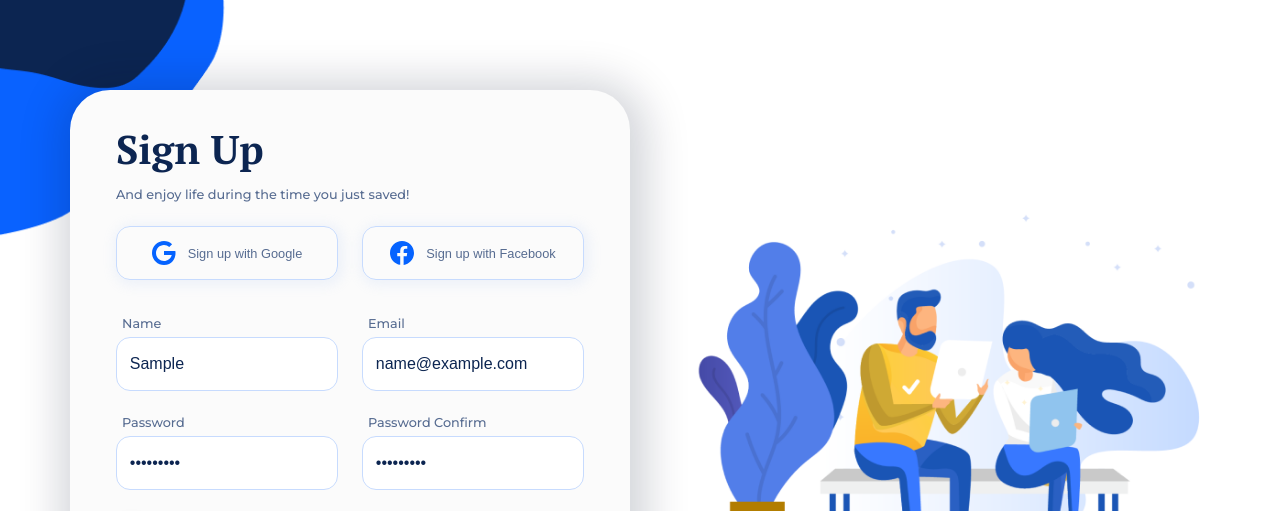
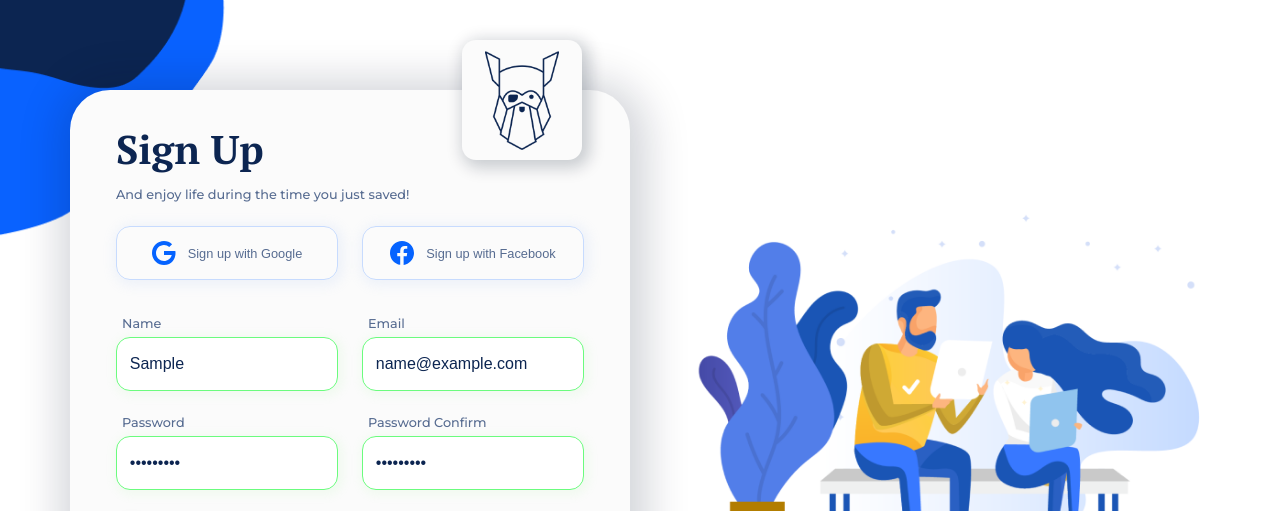
Before and after one commit to solum-the-creator/sign-up-form, a plain HTML site: page index.html in a window 1280 px wide. Both pictures are taken after typing "Sample", "name@example.com", "Sample123", "Sample123" into the empty fields and a click on the button "Create an Account". Shown: the top 511 px of the page. Drawn offline with Linux system fonts and the light colour scheme.

Commit message:
Add validation to form

```diff
--- a/index.html
+++ b/index.html
@@ -13,6 +13,9 @@
 <body>
     <main>
         <div class="sign-up-form">
+            <div class="odin-logo">
+                <img src="images/odin-mask.png" alt="">
+            </div>
             <form action="#" method="get">
                 <div class="header-form">
                     <h1>Sign Up</h1>
@@ -28,31 +31,31 @@
                     <div class="user-data">
                         <div class="name-input">
                             <label for="user-name">Name</label>
-                            <input name="userName" id="user-name" type="text">
+                            <input name="userName" id="user-name" type="text" required>
                         </div>
                         <div class="email-input">
                             <label for="email">Email</label>
-                            <input type="email" name="email" id="email">
+                            <input type="email" name="email" id="email" required>
                         </div>
                     </div>
                     <div class="passwords-input">
                         <div class="password-input">
                             <label for="password">Password</label>
-                            <input type="password" name="password" id="password">
+                            <input type="password" name="password" id="password" minlength="8" required>
                         </div>
                         <div class="password-confirm-input">
                             <label for="confirm-password">Password Confirm</label>
-                            <input type="password" name="confirmPassword" id="confirm-password">
+                            <input type="password" name="confirmPassword" id="confirm-password" required>
                         </div>
                     </div>
                         <div class="accept-checkbox">
-                            <input type="checkbox" name="acceptPrivacy" id="accept-privacy">
+                            <input type="checkbox" name="acceptPrivacy" id="accept-privacy" required>
                             <label for="accept-privacy">
                                 Creating account means you're okay without our Terms of Service
                                 and our Privacy Police
                             </label>
                         </div>
-                        <button class="submit-button" type="button">Create an Account</button>
+                        <button class="submit-button" type="submit">Create an Account</button>
                         <p class="have-account">Already have an account? <a href="#">Sign In</a></p>
                 </div>
             </form>
--- a/script.js
+++ b/script.js
@@ -0,0 +1,48 @@
+const requireInputs = document.querySelectorAll('input[type="text"],input[type="email"],input[type="password"]');
+
+
+for (const input of requireInputs) {
+
+    input.addEventListener('input',changeInput);
+}
+
+function changeInput(e) {
+
+    if(!this.checkValidity()){
+        this.classList.add('invalid-input');
+    }
+    else{
+        this.classList.remove('invalid-input');
+    }
+
+}
+
+const password = document.querySelector('#password');
+
+password.addEventListener('input', (event)=>{
+
+    if(password.tooShort){
+        password.setCustomValidity("I am too short for password!");
+    }
+    else {
+        password.setCustomValidity("");
+    }
+
+});
+
+const confirmPassword = document.querySelector('#confirm-password');
+
+confirmPassword.addEventListener('input', (event)=>{
+
+    if(confirmPassword.value !== password.value){
+        confirmPassword.setCustomValidity("The entered passwords do not match!");
+    }
+    else {
+        confirmPassword.setCustomValidity("");
+        confirmPassword.classList.remove('invalid-input');
+
+    }
+    console.log(confirmPassword.validity.valid);
+    console.log(confirmPassword.checkValidity());
+
+});
--- a/style.css
+++ b/style.css
@@ -12,6 +12,7 @@ html, body {
     --color-light-blue: #c7dbfe;
     --color-blue-active: #3c82fc;
     --color-error: #FF4343;
+    --color-valid: #6bfc7e;
 }
 
 * {
@@ -51,6 +52,7 @@ main{
 }
 
 .sign-up-form {
+    position: relative;
     flex: 1 1 auto;
     min-width: 360px;
     max-width: 560px;
@@ -124,8 +126,17 @@ main{
     width: 24px;
     filter: invert(27%) sepia(65%) saturate(4091%) hue-rotate(213deg) brightness(98%) contrast(105%);
     height: 24px;
+    transition: all .1s ease-in-out;
     display: block;
+
 }
+.sign-up-form .sign-with button:hover::before{
+
+    filter: invert(100%) sepia(88%) saturate(47%) hue-rotate(212deg) brightness(109%) contrast(97%);
+
+}
+
+
 .sign-up-form .sign-with .facebook-button::before{
     background: url(images/icons8-facebook.svg) no-repeat center;
 }
@@ -151,6 +162,7 @@ main{
     color: var(--color-white);
     border-color: #0962FF;
     box-shadow: 2px 2px 24px 6px rgba(6, 36, 87, 0.253);
+    scale: 1.06;
 }
 
 .sign-up-form .submit-button:active{
@@ -158,6 +170,7 @@ main{
     color: var(--color-white);
     border-color: #0962FF;
     box-shadow: 2px 2px 24px 6px rgba(6, 36, 87, 0.253);
+    scale: 1.03;
 }
 
 .sign-up-form .sign-with button:hover{
@@ -165,6 +178,7 @@ main{
     color: var(--color-white);
     border-color: #0962FF;
     box-shadow: 2px 2px 24px 6px rgba(6, 36, 87, 0.253);
+    scale: 1.06;
 }
 
 .sign-up-form .sign-with button:active{
@@ -172,6 +186,8 @@ main{
     color: var(--color-white);
     border-color: #0962FF;
     box-shadow: 2px 2px 24px 6px rgba(6, 36, 87, 0.253);
+    scale: 1.03;
+
 }
 
 .image-box{
@@ -265,10 +281,15 @@ main{
     outline: none;
 }
 
-.main-form>.user-data input:invalid,
-.main-form>.passwords-input input:invalid{
-    border: 1px solid var(--color-error);
-    box-shadow: 2px 2px 12px 4px rgba(243, 157, 157, 0.159);
+.main-form>.user-data input:valid,
+.main-form>.passwords-input input:valid {
+    border: 1px solid var(--color-valid);
+    box-shadow: 2px 2px 8px 4px rgba(164, 243, 157, 0.103);
+}
+
+.invalid-input{
+    border: 1px solid var(--color-error) !important;
+    box-shadow: 2px 2px 12px 4px rgba(253, 127, 127, 0.159) !important;
 }
 
 
@@ -347,3 +368,38 @@ main{
 .have-account a:hover{
     color: var(--color-error);
 }
+
+
+/* right logo */
+
+.odin-logo {
+    position: absolute;
+    left: 70%;
+    top: -8%;
+    width: 120px;
+    height: 120px;
+    background-color: var(--color-white);
+    padding: 14px;
+    box-shadow: 4px 4px 16px 4px rgba(4, 18, 42, 0.201);
+    display: flex;
+    align-items: center;
+    justify-content: center;
+    border-radius: 14px;
+    transition: all .2s ease-in-out;
+    cursor: pointer;
+}
+
+.odin-logo:hover{
+    scale: 1.1;
+}
+
+.odin-logo:active{
+    scale: 1.06;
+}
+
+.odin-logo img{
+    max-width: 120px;
+    max-height: 120px;
+    width: 80%;
+    height: auto;
+}
```
